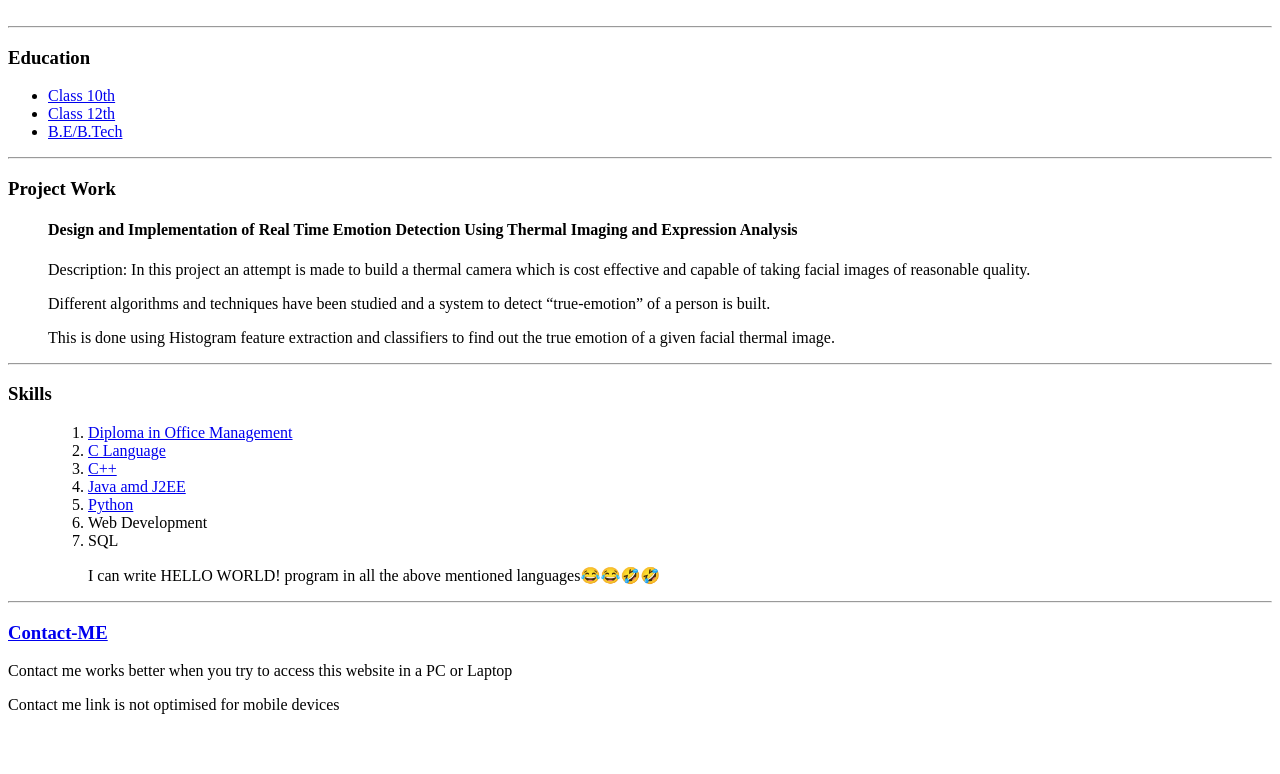
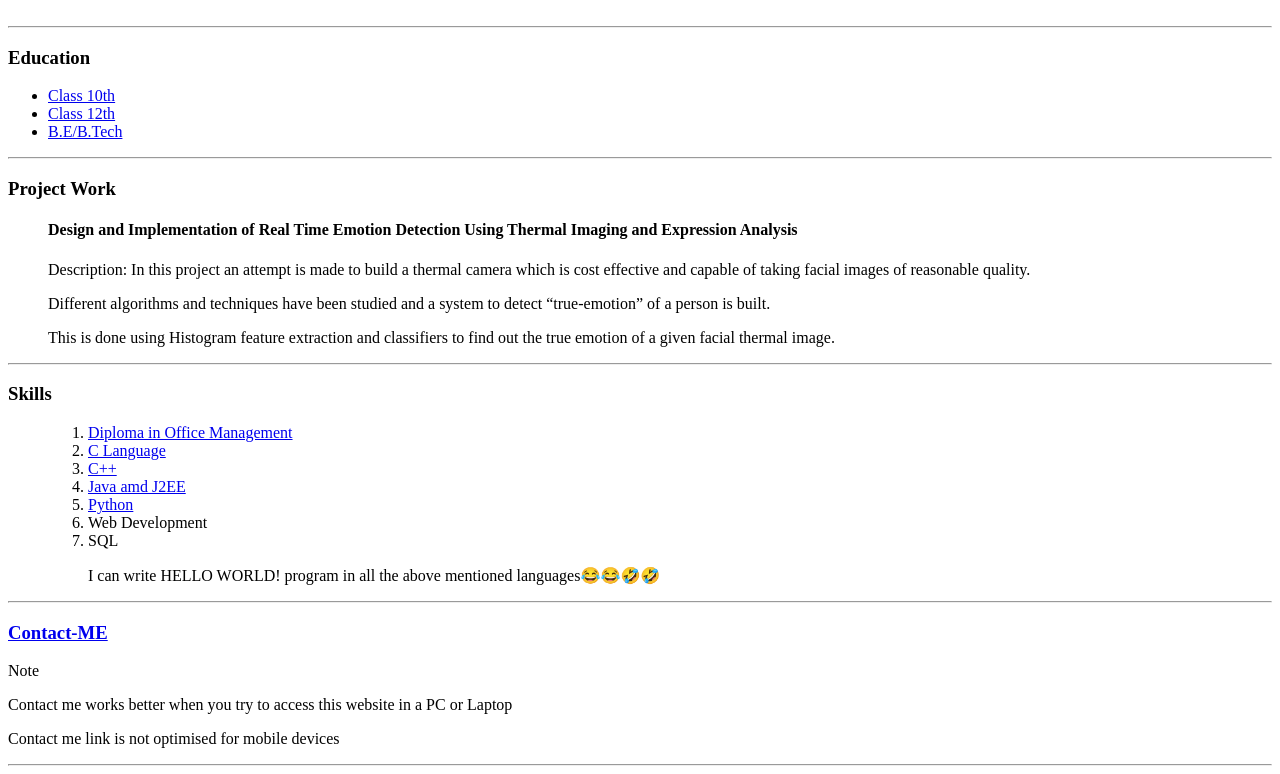
Before and after one commit to Pramodbn/CV, a plain HTML site: page index.html in a window 1280 px wide. Shown: the part 178-952 px from the top of the page. Before the commit the page ends 908 px from the top, so only its background shows below. Drawn offline with Linux system fonts and the light colour scheme.

Commit message:
added a horizontal line below the paragraph edited before

```diff
--- a/index.html
+++ b/index.html
@@ -59,8 +59,10 @@
   <hr>
 
   <a href="contactme.html"> <h3>Contact-ME</h3> </a>
+  <p>Note</p>
   <p>Contact me works better when you try to access this website in a PC or Laptop</p>
   <p>Contact me link is not optimised for mobile devices</p>
+  <hr>
 
 </body>
 
```
